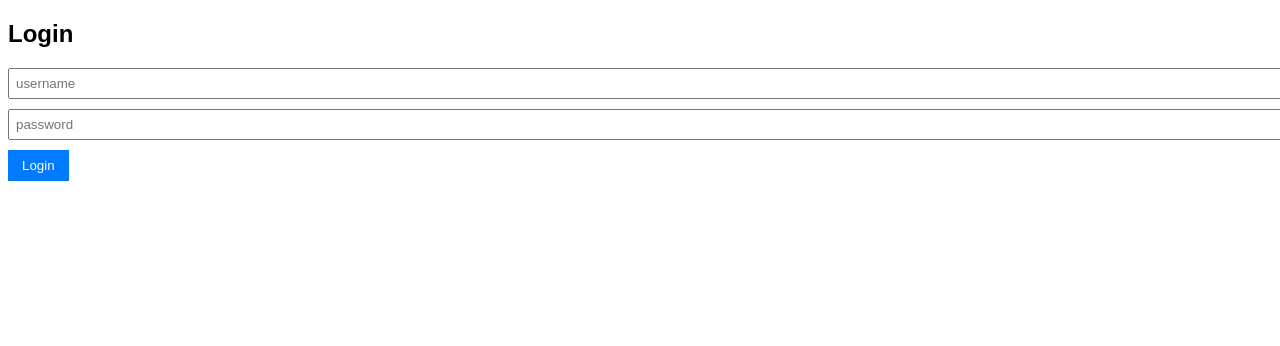
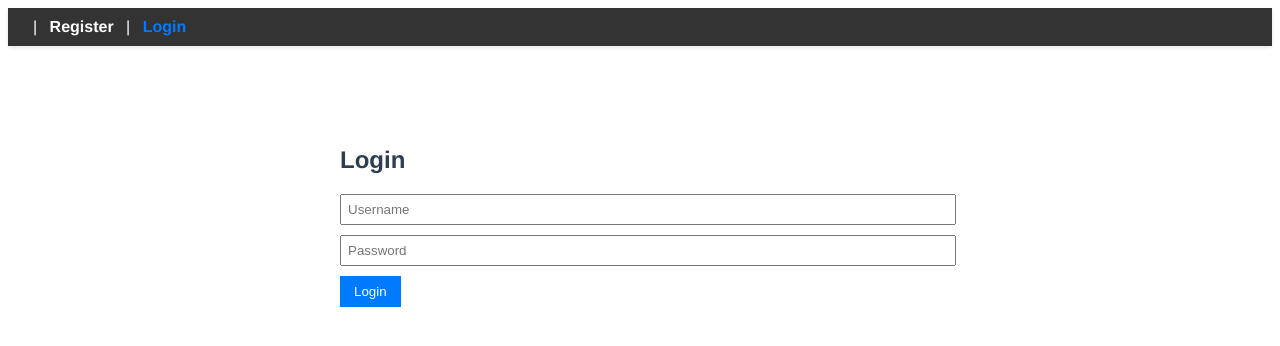
Before and after one commit to shameervp15/DRFUserManagementVue, a Vue app: page /login in a window 1280 px wide. Shown: the top 346 px of the page. Built offline with nearby package versions, Linux system fonts and the light colour scheme; no server answers.

Commit message:
style: add basic styles

```diff
--- a/src/App.vue
+++ b/src/App.vue
@@ -1,16 +1,34 @@
 <template>
   <div id="app">
-    <router-view />
-  </div>
+    <TheNavbar />
+
+    <main>
+      <router-view />
+    </main>
+
+    </div>
 </template>
 
-<script setup>
-// no need to import HelloWorld anymore
+<script>
+import TheNavbar from './components/Navbar.vue'; // Adjust the path as needed
+
+export default {
+  name: 'App',
+  components: {
+    TheNavbar
+  }
+}
 </script>
 
 <style>
-/* optional global styles */
-body {
-  font-family: Arial, sans-serif;
+/* Global styles for the app */
+#app {
+  font-family: Avenir, Helvetica, Arial, sans-serif;
+  -webkit-font-smoothing: antialiased;
+  -moz-osx-font-smoothing: grayscale;
+  color: #2c3e50;
+}
+main {
+    padding-top: 60px; /* Example: Add padding to main content if navbar is fixed/sticky */
 }
 </style>
--- a/src/components/Navbar.vue
+++ b/src/components/Navbar.vue
@@ -1,18 +1,83 @@
 <template>
   <nav>
-    <router-link to="/notes/">Notes</router-link>
-    <router-link to="/profile/">Profile</router-link>
-    <span v-if="isAuth"> | <a href="#" @click.prevent="logout">Logout</a></span>
-    <router-link v-else to="/users/login">Login</router-link>
+    <span v-if="isAuth">
+      <router-link to="/notes/">Notes</router-link>
+      |
+      <router-link to="/profile/">Profile</router-link>
+      |
+      <a href="#" @click.prevent="handleLogout">Logout</a>
+    </span>
+
+    <span v-else>
+      |
+      <router-link to="/register">Register</router-link>
+      |
+      <router-link to="/login">Login</router-link>
+    </span>
   </nav>
 </template>
 
 <script>
-import { useAuthStore } from '../stores/auth'
+import { useAuthStore } from '../stores/auth';
+import { useRouter } from 'vue-router';
+import { storeToRefs } from 'pinia'; // <-- Import storeToRefs
+
 export default {
   setup() {
-    const auth = useAuthStore()
-    return { logout: auth.logout, isAuth: auth.isAuthenticated }
+    const auth = useAuthStore();
+    const router = useRouter();
+
+    // This creates a reactive 'ref' called 'isAuthenticated' linked to the store's state.
+    const { isAuthenticated } = storeToRefs(auth);
+
+    const handleLogout = async () => {
+      await auth.logout();
+      router.push('/users/login');
+    };
+
+    return {
+      handleLogout,
+      // 🚀 Pass the reactive ref back to the template
+      isAuth: isAuthenticated
+    };
   }
 }
 </script>
+
+<style scoped>
+nav {
+  display: flex;
+  justify-content: flex-start;
+  align-items: center;
+  padding: 10px 20px;
+  background-color: #333; /* Dark background */
+  color: white;
+  box-shadow: 0 2px 4px rgba(0, 0, 0, 0.1);
+}
+
+nav a {
+  color: white;
+  text-decoration: none;
+  font-weight: bold;
+  padding: 0 8px;
+  transition: color 0.3s;
+}
+
+nav a:hover {
+  color: #ffcc00; /* Highlight on hover */
+}
+
+/* Style for the active link */
+nav a.router-link-exact-active {
+  color: #007bff; /* Blue color for active route */
+}
+
+nav span {
+  padding: 0 5px;
+}
+
+/* Style for the Logout link (using <a> tag) */
+nav a[href="#"] {
+  cursor: pointer;
+}
+</style>
--- a/src/views/Login.vue
+++ b/src/views/Login.vue
@@ -1,9 +1,9 @@
 <template>
-  <div>
+  <div class="container">
     <h2>Login</h2>
     <form @submit.prevent="doLogin">
-      <input v-model="username" placeholder="username" required />
-      <input v-model="password" type="password" placeholder="password" required />
+      <input v-model="username" placeholder="Username" required />
+      <input v-model="password" type="password" placeholder="Password" required />
       <button>Login</button>
     </form>
   </div>
@@ -24,3 +24,16 @@ export default {
   }
 }
 </script>
+
+<style>
+.container {
+  max-width: 600px;
+  margin: auto;
+  padding: 20px;
+}
+textarea, input {
+  display: block;
+  width: 100%;
+  margin-bottom: 10px;
+}
+</style>
--- a/src/views/NoteDetail.vue
+++ b/src/views/NoteDetail.vue
@@ -2,8 +2,8 @@
   <div class="container">
     <h2>{{ note.title }}</h2>
     <p>{{ note.description }}</p>
-    <p><strong>Created:</strong> {{ note.created_at }}</p>
-    <p><strong>Updated:</strong> {{ note.modified_at }}</p>
+    <p><strong>Created:</strong> {{ formatDate(note.created_at) }}</p>
+    <p><strong>Updated:</strong> {{ formatDate(note.modified_at) }}</p>
     <div v-if="note.attachment">
       <a :href="note.attachment" target="_blank">View Attachment</a>
     </div>
@@ -39,6 +39,14 @@ export default {
       file.value = e.target.files[0]
     }
 
+    function formatDate(val) {
+        if (!val) return ''
+        return new Date(val).toLocaleString('en-IN', {
+            dateStyle: 'medium',
+            timeStyle: 'short'
+        })
+    }
+
     async function updateNote() {
       const formData = new FormData()
       formData.append("title", note.value.title)
@@ -53,7 +61,7 @@ export default {
     }
 
     onMounted(load)
-    return { note, updateNote, onFileChange }
+    return { note, updateNote, onFileChange, formatDate }
   }
 }
 </script>
--- a/src/views/NotesList.vue
+++ b/src/views/NotesList.vue
@@ -1,5 +1,5 @@
 <template>
-  <div>
+  <div class="container">
     <h2>Notes</h2>
     <ul>
       <li v-for="n in notes" :key="n.id">
@@ -9,8 +9,8 @@
     <hr/>
     <h3>Create note</h3>
     <form @submit.prevent="createNote">
-      <input v-model="title" placeholder="title" required />
-      <textarea v-model="content" placeholder="content"></textarea>
+      <input v-model="title" placeholder="Title" required />
+      <textarea v-model="content" placeholder="Description"></textarea>
       <button>Create</button>
     </form>
   </div>
@@ -24,7 +24,7 @@ export default {
     const notes = ref([]), title = ref(''), content = ref('')
     async function load(){ const res = await api.get('notes/'); notes.value = res.data }
     async function createNote(){
-      await api.post('notes/', { title: title.value, content: content.value })
+      await api.post('notes/', { title: title.value, description: content.value })
       title.value = content.value = ''
       await load()
     }
@@ -33,3 +33,16 @@ export default {
   }
 }
 </script>
+
+<style>
+.container {
+  max-width: 600px;
+  margin: auto;
+  padding: 20px;
+}
+textarea, input {
+  display: block;
+  width: 100%;
+  margin-bottom: 10px;
+}
+</style>
--- a/src/views/Profile.vue
+++ b/src/views/Profile.vue
@@ -9,17 +9,20 @@
       <textarea v-model="profile.address"></textarea>
 
       <label>Date of Birth</label>
-      <input type="date" v-model="profile.dateofbirth" />
+      <input
+        v-model="profile.date_of_birth"
+        type="date"
+        :readonly="!!profile.date_of_birth"
+        :placeholder="!profile.date_of_birth ? 'YYYY-MM-DD' : ''"
+      />
 
       <label>Gender</label>
-      <select v-model="profile.gender">
-        <option value="M">Male</option>
-        <option value="F">Female</option>
-        <option value="O">Other</option>
-      </select>
+      <input
+        v-model="profile.geneder"
+      />
 
       <label>Mobile Number</label>
-      <input v-model="profile.mobilenumber" maxlength="10" />
+      <input v-model="profile.mobilenumber" />
 
       <button>Save</button>
     </form>
--- a/src/views/Register.vue
+++ b/src/views/Register.vue
@@ -1,10 +1,10 @@
 <template>
-  <div>
+  <div class="container">
     <h2>Register</h2>
     <form @submit.prevent="doRegister">
-      <input v-model="username" placeholder="username" required />
-      <input v-model="email" placeholder="email" type="email" required />
-      <input v-model="password" type="password" placeholder="password" required />
+      <input v-model="username" placeholder="Username" required />
+      <input v-model="email" placeholder="Email address" type="email" required />
+      <input v-model="password" type="password" placeholder="Password" required />
       <button>Register</button>
     </form>
   </div>
@@ -28,3 +28,16 @@ export default {
   }
 }
 </script>
+
+<style>
+.container {
+  max-width: 600px;
+  margin: auto;
+  padding: 20px;
+}
+textarea, input {
+  display: block;
+  width: 100%;
+  margin-bottom: 10px;
+}
+</style>
```
